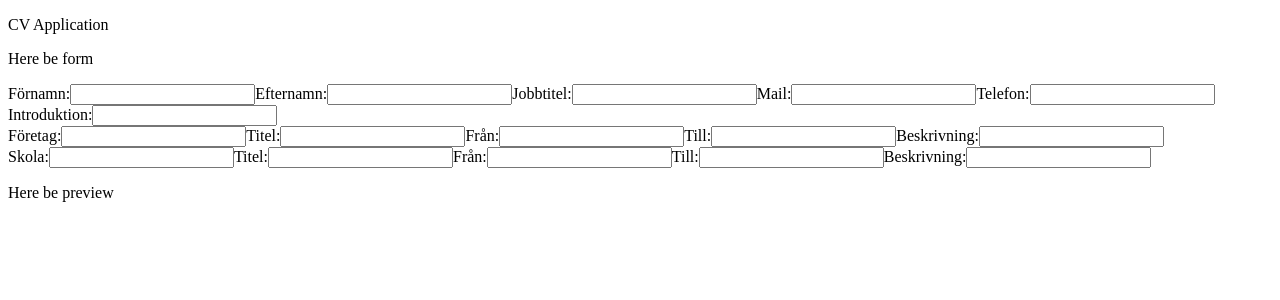
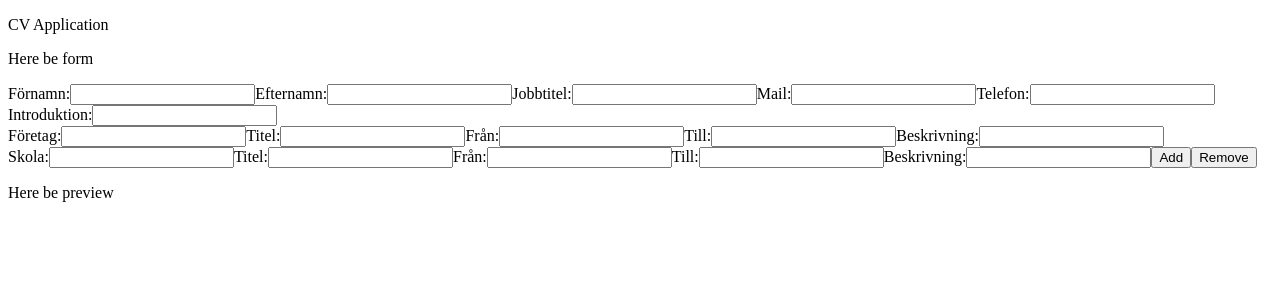
Before and after one commit to tobiasolsson/cv-application, a React (Create React App) app: page / in a window 1280 px wide. Shown: the top 300 px of the page. Built offline with nearby package versions, Linux system fonts and the light colour scheme.

Commit message:
Add functionallity to add and remove education in state

```diff
--- a/package.json
+++ b/package.json
@@ -9,6 +9,7 @@
     "react": "^17.0.2",
     "react-dom": "^17.0.2",
     "react-scripts": "4.0.3",
+    "uniqid": "^5.3.0",
     "web-vitals": "^1.1.2"
   },
   "scripts": {
--- a/src/App.js
+++ b/src/App.js
@@ -1,6 +1,9 @@
 import React, { useState } from 'react';
 import Form from './components/editSection/form/Form';
 import Cv from './components/displaySection/cv/Cv';
+
+// använd uniqeid lib som förra projektet
+// scrappa schools, med uniqe id editera skola och jobb.
 
 function App() {
   const [general, setGeneral] = useState({
@@ -11,22 +14,22 @@ function App() {
     phone: '',
     desc: '',
   });
-  const [work, setWork] = useState([
-    {
+  const [work, setWork] = useState({
     yearStart: 0,
     yearEnd: 0,
     company: '',
     desc: '',
     title: '',
-    },
-  ]);
+  });
+  // const [workHistory, setworkHistory] = useState([]);
   const [education, setEducation] = useState([
     {
+      school: '',
+      title: '',
       yearStart: 0,
       yearEnd: 0,
-      school: '',
       desc: '',
-      title: '',
+      id: 'init',
     },
   ]);
 
@@ -37,6 +40,7 @@ function App() {
         setGeneral={setGeneral}
         setWork={setWork}
         setEducation={setEducation}
+        education={education}
       />
       <Cv general={general} work={work} education={education} />
     </div>
--- a/src/components/displaySection/cv/Cv.js
+++ b/src/components/displaySection/cv/Cv.js
@@ -1,10 +1,28 @@
 import React from 'react';
 
-function Cv(props) {
+function Cv() {
+  //   const { general, schools } = props;
+
+  //   const renderGeneral = Object.keys(general).map((key) => (
+  //     <p>{general[key]}</p>
+  //   ));
+
+  //   const renderWork = Object.keys(work).map((key) => <p>{work[key]}</p>);
+
+  //   const renderEudcation = schools.map((item) => {
+  //     const edKeys = Object.keys(item);
+  //     const ed = edKeys.map((key) => <p>{item[key]}</p>);
+  //     // console.log(item);
+  //     return <div>{ed}</div>;
+  //     // return <div />;
+  //   });
+
   return (
     <div>
       <p>Here be preview</p>
-      <p>{props.general.email}</p>
+      {/* <div>{renderGeneral}</div> */}
+      {/* <div>{renderWork}</div> */}
+      {/* <div>{renderEudcation}</div> */}
     </div>
   );
 }
--- a/src/components/editSection/education/Education.js
+++ b/src/components/editSection/education/Education.js
@@ -1,12 +1,30 @@
-import React from 'react';
+import React, { useState } from 'react';
+import uniqid from 'uniqid';
 
 function Education(props) {
+  const { setEducation, education, school } = props;
+
+  const [currentSchool, setCurrentSchool] = useState({ id: uniqid() });
+
   const handleChange = (e) => {
     const { name, value } = e.target;
-    props.setEducation((prev) => ({ ...prev, [name]: value }));
+    setCurrentSchool((prev) => ({ ...prev, [name]: value }));
   };
+
+  const handleSubmit = (e) => {
+    e.preventDefault();
+    setEducation((prev) => [...prev, currentSchool]);
+  };
+
+  const handleDelete = () => {
+    const updatedEducationList = education.filter(
+      (item) => school.id !== item.id,
+    );
+    setEducation(updatedEducationList);
+  };
+
   return (
-    <form>
+    <form onSubmit={handleSubmit}>
       <label>
         Skola:
         <input type="text" name="school" onChange={handleChange} />
@@ -27,6 +45,10 @@ function Education(props) {
         Beskrivning:
         <input type="text" name="desc" onChange={handleChange} />
       </label>
+      <button type="submit">Add</button>
+      <button type="button" onClick={handleDelete}>
+        Remove
+      </button>
     </form>
   );
 }
--- a/src/components/editSection/form/Form.js
+++ b/src/components/editSection/form/Form.js
@@ -4,13 +4,23 @@ import Work from '../work/Work';
 import Education from '../education/Education';
 
 function Form(props) {
-  const { setGeneral, setWork, setEducation } = props;
+  const { setGeneral, setWork, education, setEducation } = props;
+
+  const e = education.map((item) => (
+    // console.log(item);
+    <Education
+      setEducation={setEducation}
+      school={item}
+      education={education}
+    />
+  ));
+
   return (
     <div>
       <p>Here be form</p>
       <General setGeneral={setGeneral} />
       <Work setWork={setWork} />
-      <Education setEducation={setEducation} />
+      {e}
     </div>
   );
 }
```
Also changed, not shown: 1 other file (tests, documents, lock files or other folders). Lines whose indentation alone changed are shown as unchanged.
